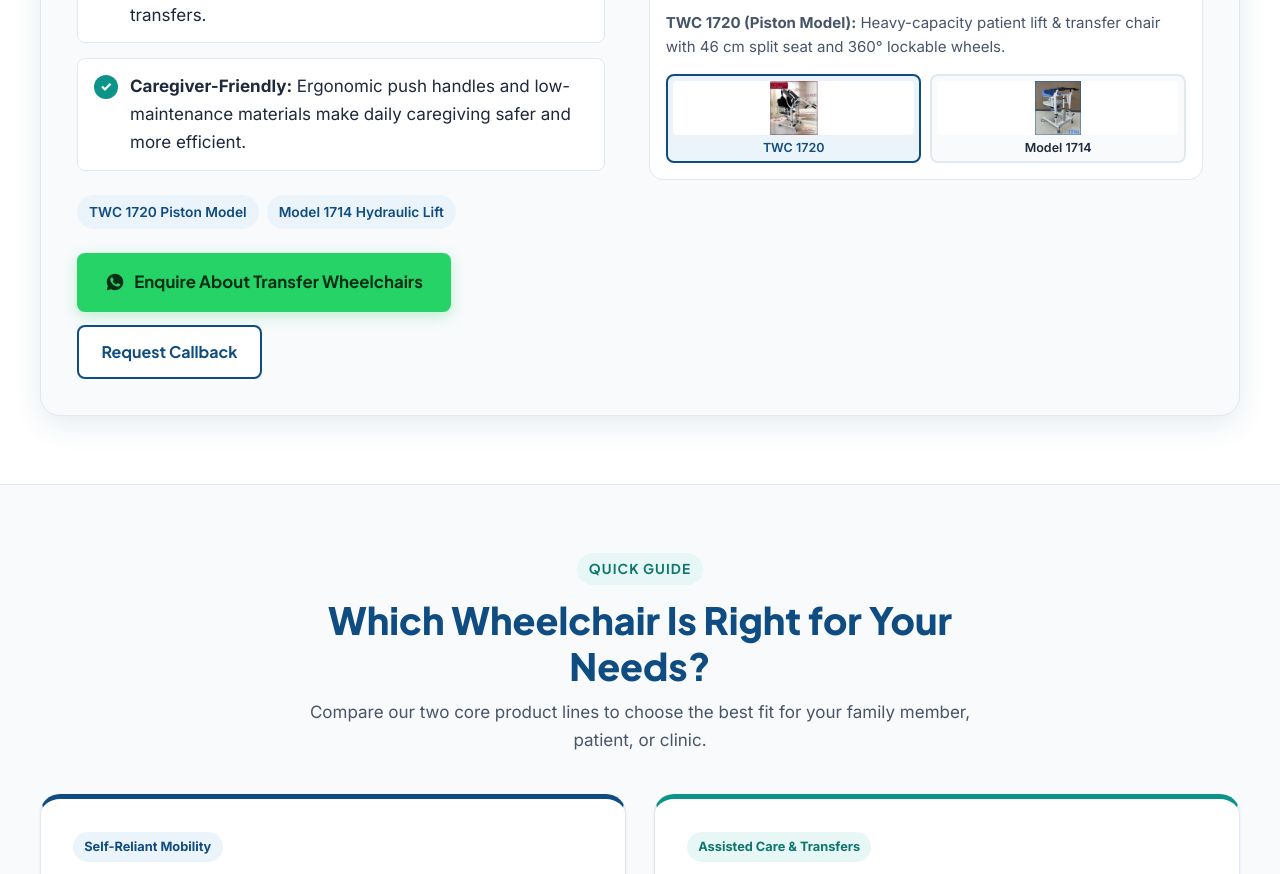
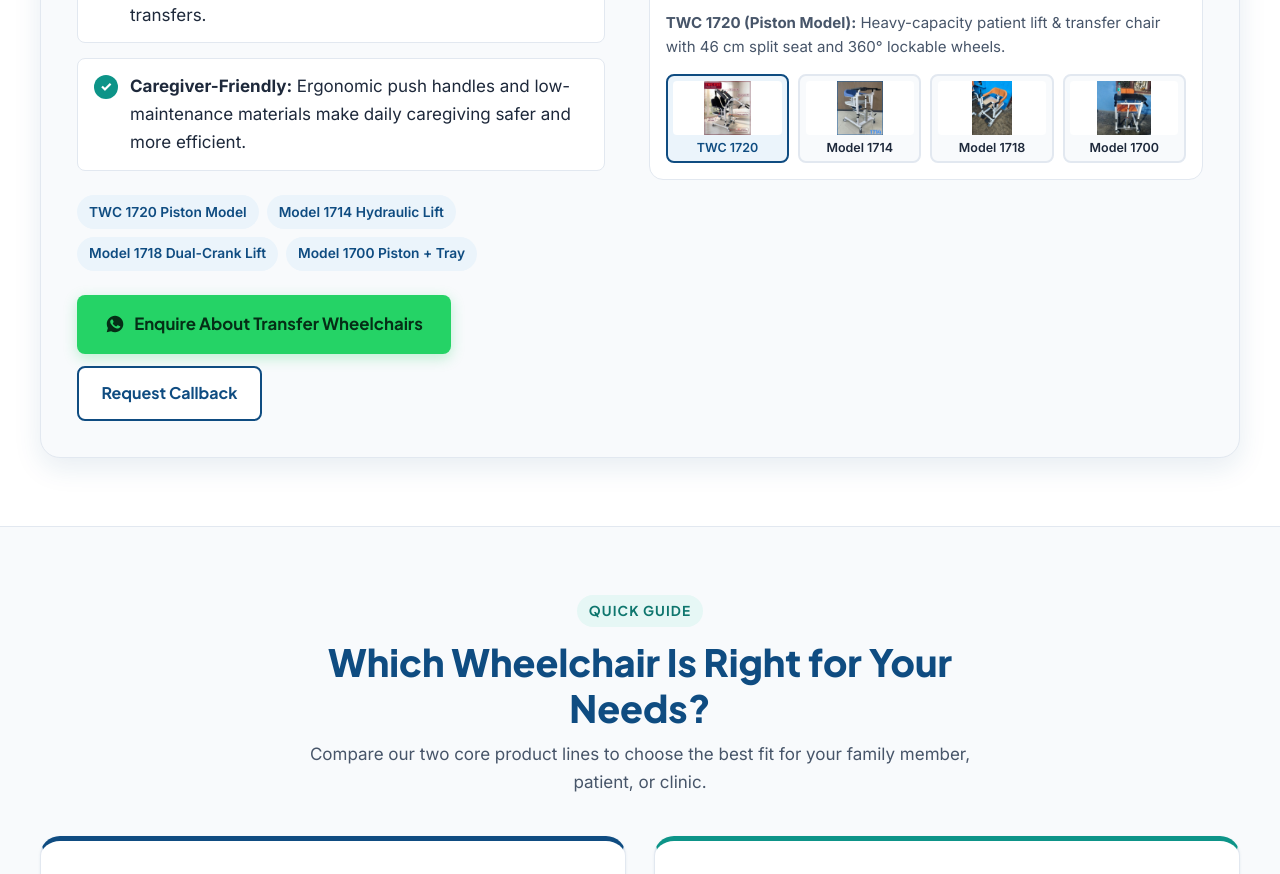
Before and after one commit to critictechresearcher-star/kse, a plain HTML site: page index.html in a window 1280 px wide. Shown: the part 3313-4187 px from the top of the page. Drawn offline with Linux system fonts and the light colour scheme.

Commit message:
Add Transfer Wheelchair models 1718 and 1700

```diff
--- a/index.html
+++ b/index.html
@@ -489,6 +489,28 @@
                 <img src="1714.jpeg" alt="Model 1714 thumbnail" loading="lazy">
                 <span>Model 1714</span>
               </button>
+              <button type="button"
+                      class="thumb-btn"
+                      role="tab"
+                      aria-selected="false"
+                      data-src="1718.jpg"
+                      data-alt="Model 1718 Dual-Crank Transfer Wheelchair with cushioned seat and split backrest"
+                      data-title="Model 1718 Transfer Wheelchair"
+                      data-caption="Model 1718: Dual-crank manual height adjustment, cushioned seat, contoured split backrest, ergonomic push handles, and lockable casters.">
+                <img src="1718.jpg" alt="Model 1718 thumbnail" loading="lazy">
+                <span>Model 1718</span>
+              </button>
+              <button type="button"
+                      class="thumb-btn"
+                      role="tab"
+                      aria-selected="false"
+                      data-src="1700.jpg"
+                      data-alt="Model 1700 Hydraulic Transfer Wheelchair with front tray and cushioned split seat"
+                      data-title="Model 1700 Transfer Wheelchair"
+                      data-caption="Model 1700: Hydraulic piston height lift, front utility/meal tray, cushioned split seat &amp; backrest, and lockable swivel casters.">
+                <img src="1700.jpg" alt="Model 1700 thumbnail" loading="lazy">
+                <span>Model 1700</span>
+              </button>
             </div>
           </div>
 
@@ -523,10 +545,12 @@
             <div class="model-chips" aria-label="Available transfer wheelchair models">
               <span class="model-chip">TWC 1720 Piston Model</span>
               <span class="model-chip">Model 1714 Hydraulic Lift</span>
+              <span class="model-chip">Model 1718 Dual-Crank Lift</span>
+              <span class="model-chip">Model 1700 Piston + Tray</span>
             </div>
 
             <div class="product-cta-row">
-              <a href="https://wa.me/918939938042?text=Hello%20KSE%20International%20Enterprises%2C%20I%20would%20like%20to%20enquire%20about%20your%20Transfer%20Wheelchairs%20(TWC%201720%20%2F%20Model%201714)."
+              <a href="https://wa.me/918939938042?text=Hello%20KSE%20International%20Enterprises%2C%20I%20would%20like%20to%20enquire%20about%20your%20Transfer%20Wheelchairs%20(TWC%201720%20%2F%20Model%201714%20%2F%20Model%201718%20%2F%20Model%201700)."
                  class="btn btn-whatsapp btn-lg"
                  target="_blank"
                  rel="noopener noreferrer">
@@ -741,7 +765,7 @@
                   data-error="inq-product-error">
                   <option value="">-- Select a product or inquiry type --</option>
                   <option value="Electric Wheelchair">Electric Wheelchair (1004Pi / 8019MC / ET-300A)</option>
-                  <option value="Transfer Wheelchair">Transfer Wheelchair (TWC 1720 / Model 1714)</option>
+                  <option value="Transfer Wheelchair">Transfer Wheelchair (TWC 1720 / 1714 / 1718 / 1700)</option>
                   <option value="General Inquiry">General Inquiry / Demo Request</option>
                 </select>
                 <div id="inq-product-error" class="error-msg">
```
Also changed, not shown: 1700.jpg (added), 1718.jpg (added).
